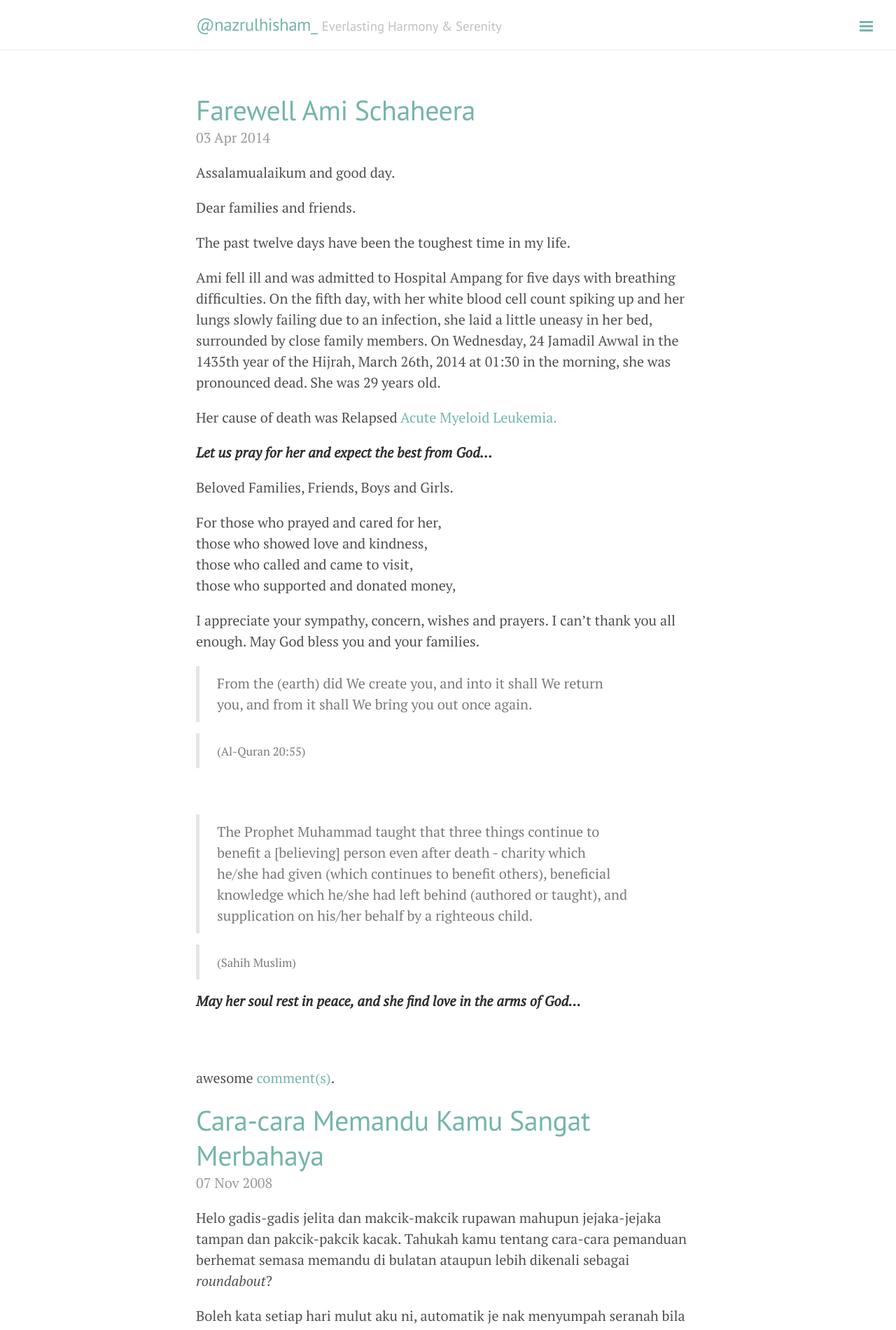
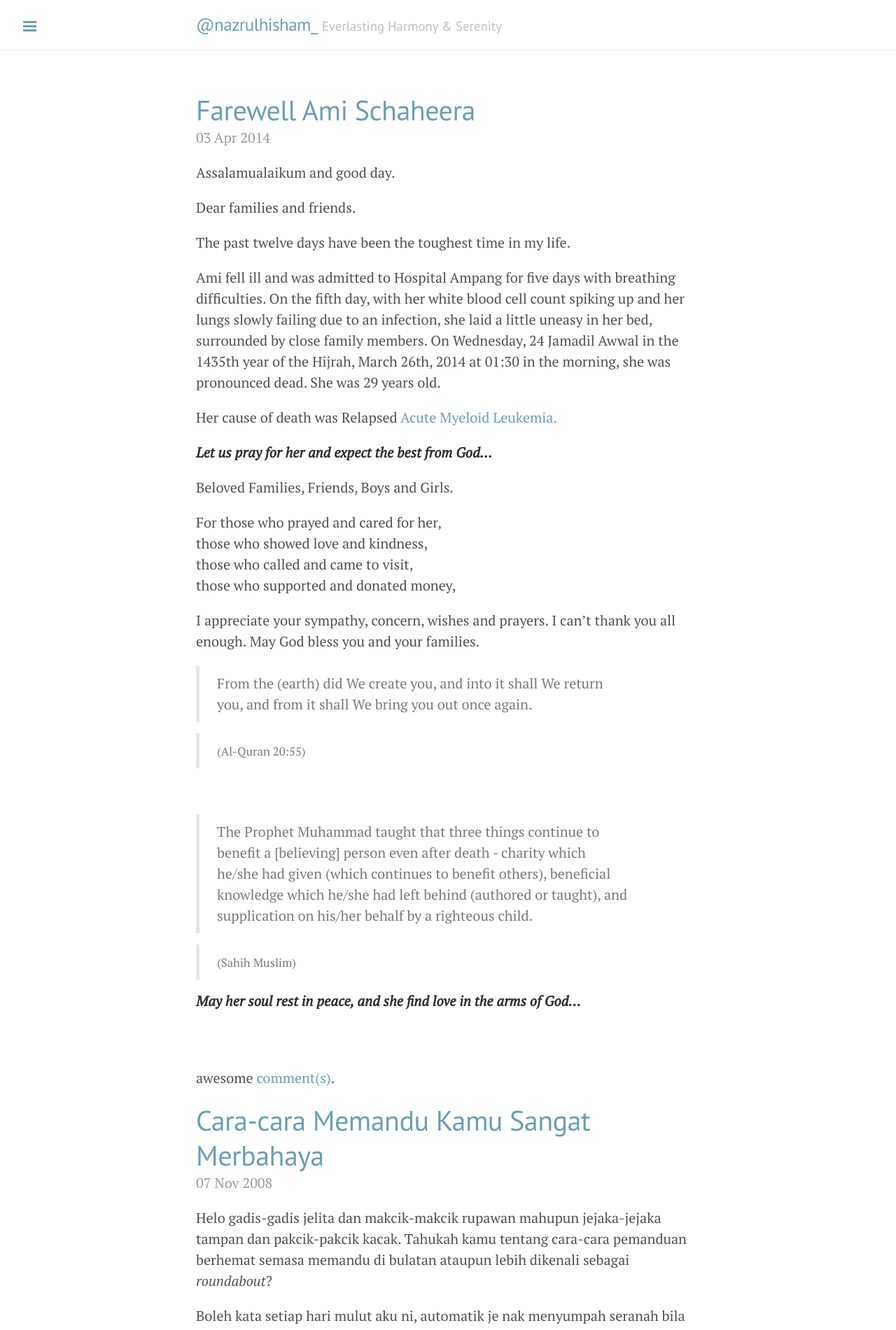
Before and after one commit to lumachroma/fantastik, a Jekyll site: the page built from index.html, in a window 1280 px wide. Shown: the top 1901 px of the page at 70% size. Built offline with Jekyll 4.4.1, drawn with Linux system fonts in a browser that asks for light colours; Markdown is read by kramdown in place of the engine named in the settings; the list of posts is cut into pages by our own code; comment, search, counter and statistics services are not loaded.

Commit message:
Update default.html

```diff
--- a/_layouts/default.html
+++ b/_layouts/default.html
@@ -3,7 +3,7 @@
 
   {% include head.html %}
 
-  <body class="layout-reverse theme-base-0c">
+  <body class="theme-base-0d">
 
     {% include sidebar.html %}
 
```
